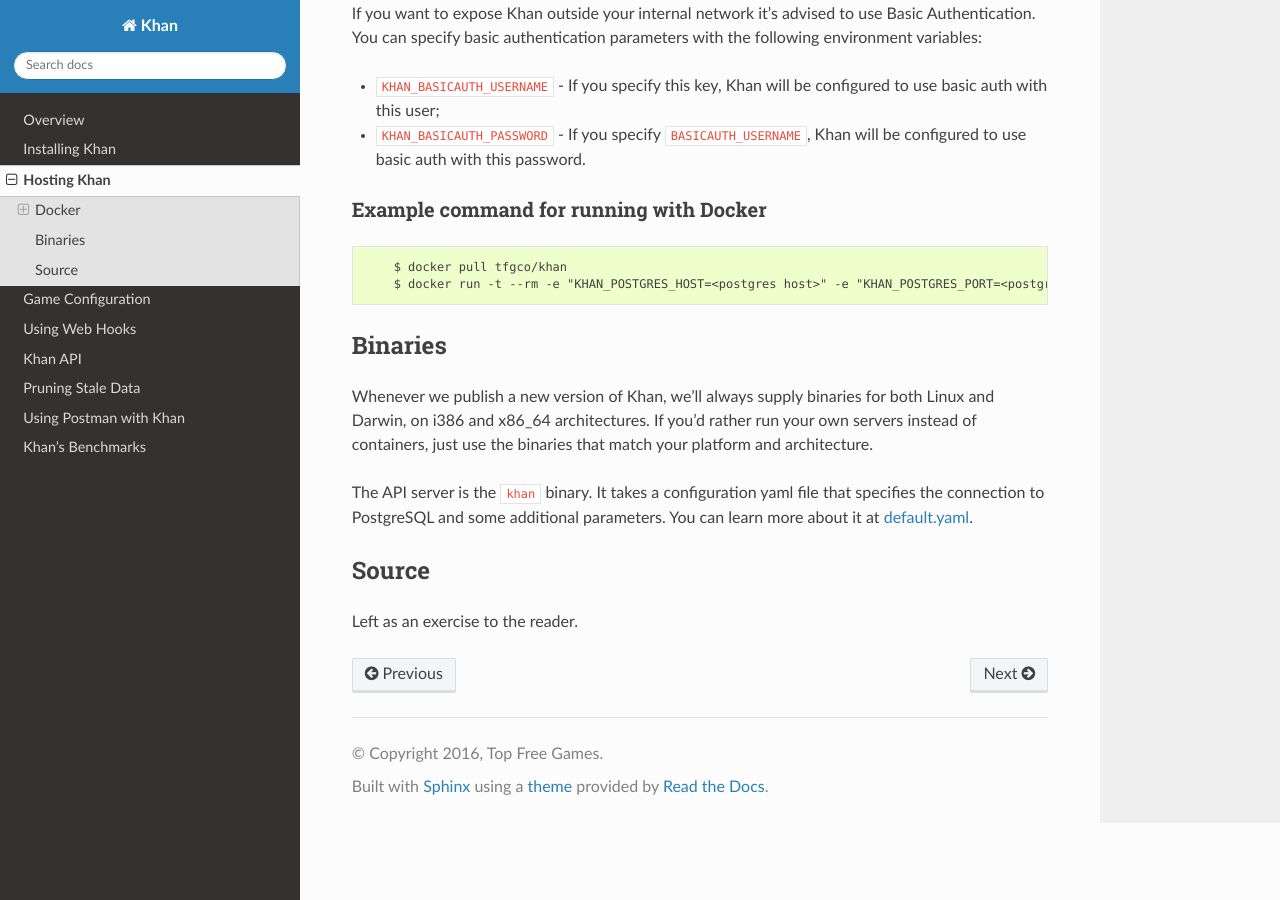
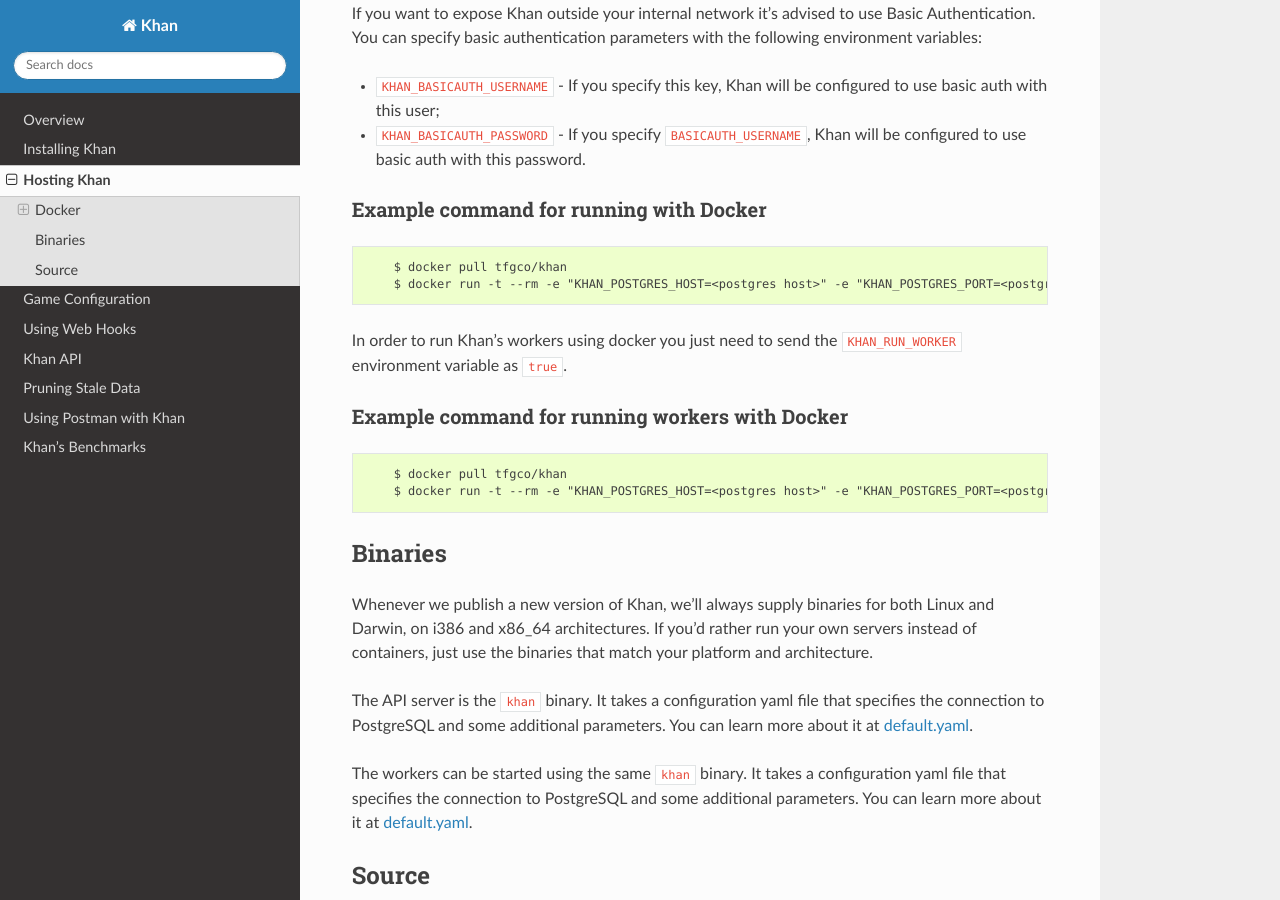
Before and after one commit to topfreegames/khan, a Sphinx documentation site: the page built from docs/hosting.md, in a window 1280 px wide and 900 px high, scrolled down 750 px. Built offline with Sphinx 7.4.7 and the Read the Docs theme 2.0.0, drawn with Linux system fonts in a browser that asks for light colours.

````diff
--- a/docs/hosting.md
+++ b/docs/hosting.md
@@ -29,8 +29,18 @@ If you want to expose Khan outside your internal network it's advised to use Bas
 
 ```
     $ docker pull tfgco/khan
-    $ docker run -t --rm -e "KHAN_POSTGRES_HOST=<postgres host>" -e "KHAN_POSTGRES_PORT=<postgres port>" -p 8080:8080 tfgco/khan
+    $ docker run -t --rm -e "KHAN_POSTGRES_HOST=<postgres host>" -e "KHAN_POSTGRES_PORT=<postgres port>" -p 8080:80 tfgco/khan
 ```
+
+In order to run Khan's workers using docker you just need to send the `KHAN_RUN_WORKER` environment variable as `true`.
+
+### Example command for running workers with Docker
+
+```
+    $ docker pull tfgco/khan
+    $ docker run -t --rm -e "KHAN_POSTGRES_HOST=<postgres host>" -e "KHAN_POSTGRES_PORT=<postgres port>" -e "KHAN_RUN_WORKERS=true" -p 9999:80 tfgco/khan
+```
+
 
 ## Binaries
 
@@ -38,6 +48,8 @@ Whenever we publish a new version of Khan, we'll always supply binaries for both
 
 The API server is the `khan` binary. It takes a configuration yaml file that specifies the connection to PostgreSQL and some additional parameters. You can learn more about it at [default.yaml](https://github.com/topfreegames/khan/blob/master/config/default.yaml).
 
+The workers can be started using the same `khan` binary. It takes a configuration yaml file that specifies the connection to PostgreSQL and some additional parameters. You can learn more about it at [default.yaml](https://github.com/topfreegames/khan/blob/master/config/default.yaml).
+
 ## Source
 
 Left as an exercise to the reader.
````
Also changed, not shown: docs/using_webhooks.md (+6 -2 lines), 2 other files.
